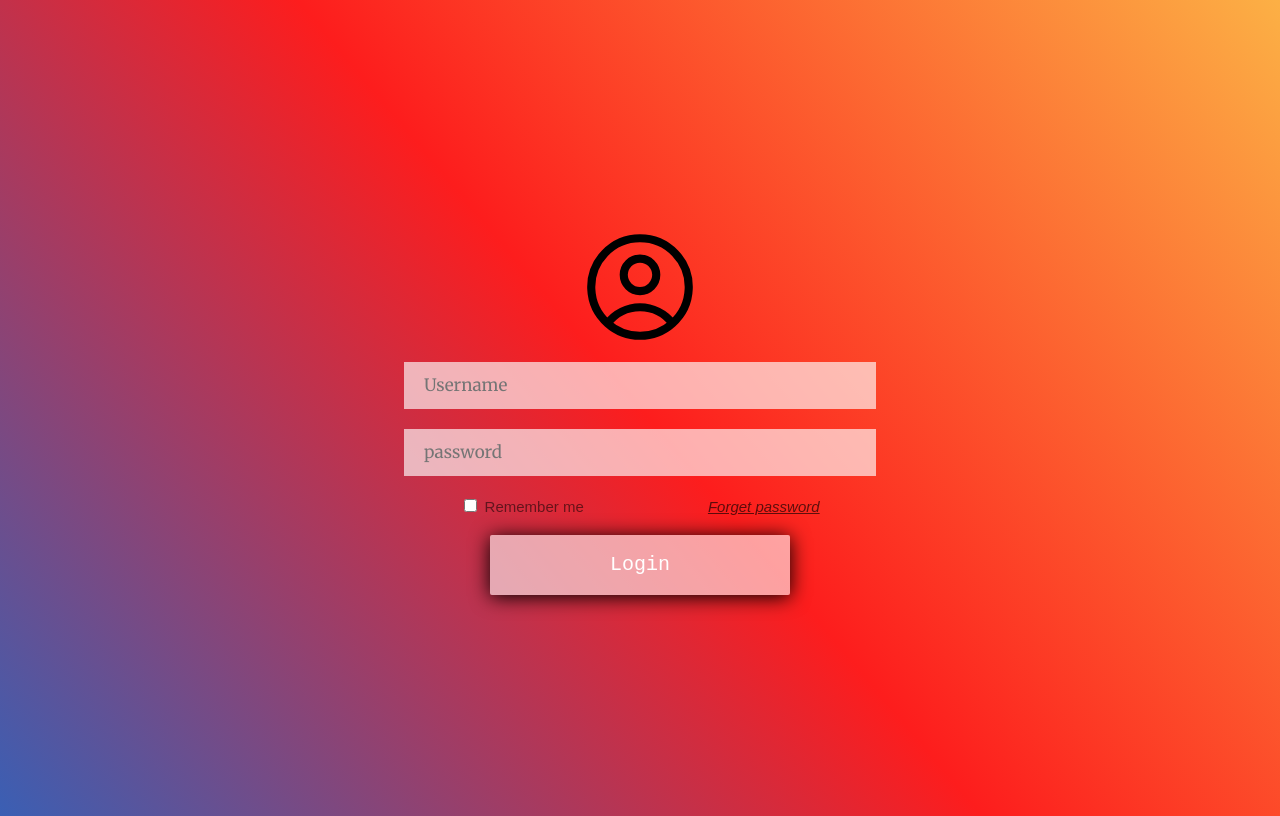
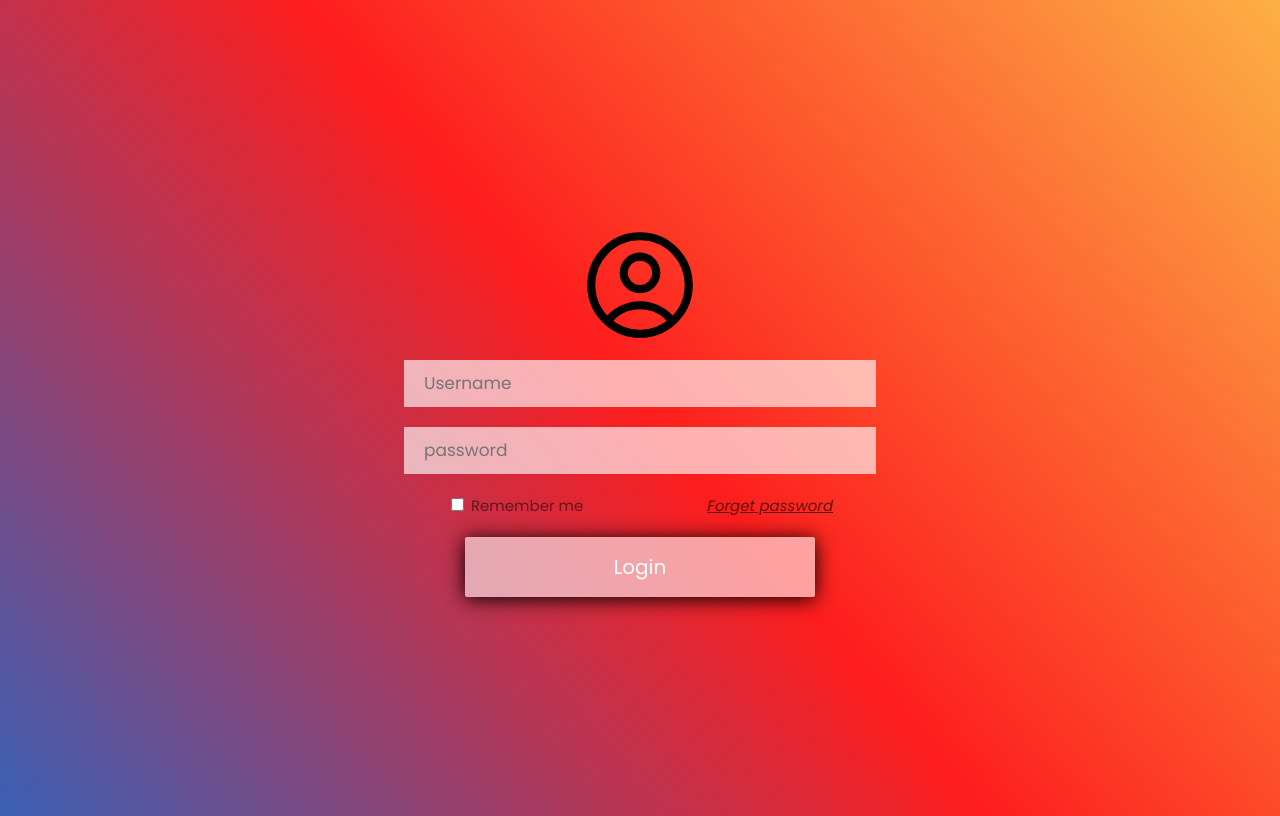
Before and after one commit to Amir-abbasinia/Login-Form, a plain HTML site: page Frontend/index.html in a window 1280 px wide. Drawn offline with Linux system fonts and the light colour scheme.

Commit message:
change font

```diff
--- a/Frontend/css/style.css
+++ b/Frontend/css/style.css
@@ -1,8 +1,4 @@
 /* Add this to your CSS file or style tag */
-
-body {
-    font-family: 'Merriweather', sans-serif;
-}
 
 .container {
     background: rgb(58, 95, 180);
@@ -10,7 +6,7 @@ body {
 }
 
 input[type="text"] {
-    font-family: unset;
+    font-family: "Poppins", sans-serif;
     background-color: #ffffffa5;
     width: 450px;
     height: 45px;
@@ -21,7 +17,6 @@ input[type="text"] {
 }
 
 input[type="password"] {
-    font-family: unset;
     background-color: #ffffffa5;
     width: 450px;
     height: 45px;
@@ -29,6 +24,7 @@ input[type="password"] {
     font-size: 17px;
     padding-left: 20px;
     border-style: none;
+    font-family: "Poppins", sans-serif;
 }
 
 .container {
@@ -40,7 +36,7 @@ input[type="password"] {
 }
 
 .my-button {
-    font-family: 'Courier New', Courier, monospace;
+    font-family: "Poppins", sans-serif;
     font-size: 20px;
     box-shadow: 0px 2px 20px rgb(0, 0, 0);
     margin-top: 20px;
@@ -48,7 +44,7 @@ input[type="password"] {
     border-radius: 2px;
     background-color: rgba(255, 255, 255, 0.579);
     color: white;
-    width: 300px;
+    width: 350px;
     height: 60px;
     text-align: center;
     padding: 5px;
@@ -63,9 +59,11 @@ input[type="password"] {
     font-size: 15px;
     color: rgba(0, 0, 0, 0.534);
     font-family: sans-serif;
+    font-family: "Poppins", sans-serif;
 }
 
 .forget {
+    font-family: "Poppins", sans-serif;
     margin-left: 120px;
     font-style: italic;
     color: #000000a0
--- a/Frontend/index.html
+++ b/Frontend/index.html
@@ -8,6 +8,10 @@
     <link rel="preconnect" href="https://fonts.googleapis.com">
     <link rel="preconnect" href="https://fonts.gstatic.com" crossorigin>
     <link href="https://fonts.googleapis.com/css2?family=Inter:ital,opsz,wght@0,14..32,100..900;1,14..32,100..900&family=Merriweather:ital,wght@0,300;0,400;0,700;0,900;1,300;1,400;1,700;1,900&display=swap" rel="stylesheet">
+    <link rel="preconnect" href="https://fonts.googleapis.com">
+    <link rel="preconnect" href="https://fonts.gstatic.com" crossorigin>
+    <link href="https://fonts.googleapis.com/css2?family=Inter:ital,opsz,wght@0,14..32,100..900;1,14..32,100..900&family=Merriweather:ital,wght@0,300;0,400;0,700;0,900;1,300;1,400;1,700;1,900&family=Poppins:ital,wght@0,100;0,200;0,300;0,400;0,500;0,600;0,700;0,800;0,900;1,100;1,200;1,300;1,400;1,500;1,600;1,700;1,800;1,900&display=swap"
+        rel="stylesheet">
     <title>My Frontend</title>
 </head>
 
```
